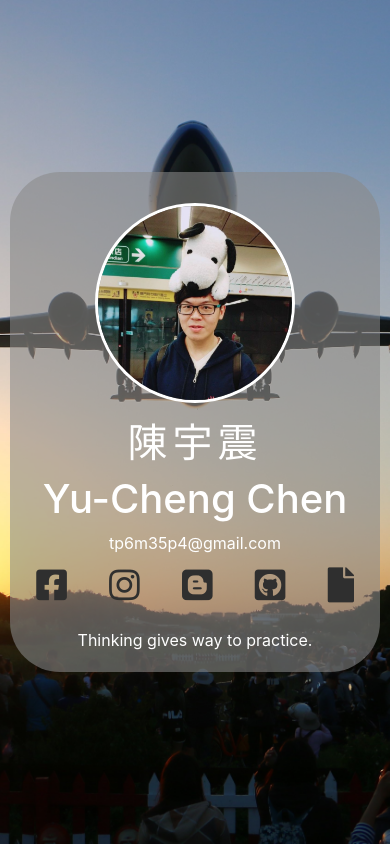
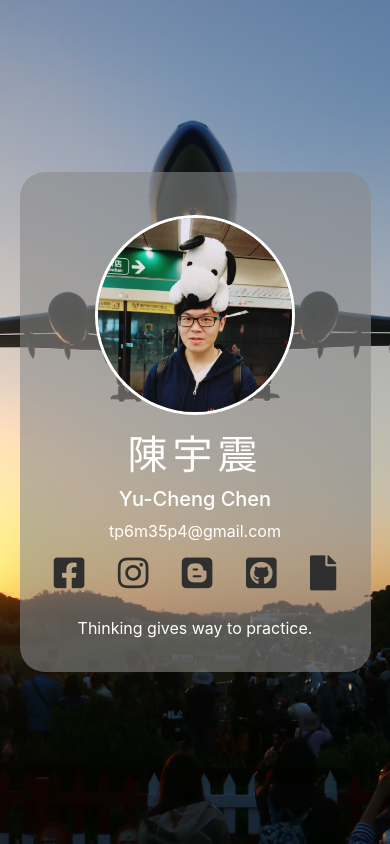
Before and after one commit to tp6m35p4/tp6m35p4.github.io, a plain HTML site: page index.html in a window 390 px wide. Drawn offline with nearby package versions, Linux system fonts and the light colour scheme.

Commit message:
RWD update supervise by night417

```diff
--- a/index.html
+++ b/index.html
@@ -42,8 +42,17 @@
             /* box-shadow: 0 0 0 10px rgba(237, 109, 0, 0.7); */
             color: white;
             margin: 0 10px 0 10px;
-            border-radius: 50px;
+            border-radius: 25px;
         }
+
+        .title {
+            /* margin-bottom: 0px; */
+            /* font-size: 60px; */
+
+
+            text-align: center;
+        }
+
 
         a {
             color: white;
@@ -54,13 +63,7 @@
             color: black;
         }
 
-        h1 {
-            /* margin-bottom: 0px; */
-            /* font-size: 60px; */
 
-
-            text-align: center;
-        }
 
         .madrine {
             letter-spacing: 5px;
@@ -73,15 +76,15 @@
             border-radius: 100%;
         }
 
-        ul {
+        .social-area {
             display: flex;
             flex-direction: row;
             justify-content: space-around;
-            width: 360px;
+            width: 60%;
             padding-left: 0px;
         }
 
-        ul li {
+        .social-area > li {
             list-style: none;
             font-size: 35px;
 
@@ -108,15 +111,25 @@
             margin-bottom: 1px;
             margin-top: 1px;
         }
-
+        @media (max-width: 768px) {
+            #main {
+                width: 90%;
+            }
+            .title {
+                font-size: 20px;
+            }
+            .social-area {
+                width: 90%;
+            }
+        }
     </style>
 </head>
 
 <body>
     <div id="main">
         <img class="mt-3" src="images/me.png" title="陳宇震 | Yu-Zhen Chen">
-        <h1 title="陳宇震 | Yu-Cheng Chen" class="mt-3 madrine">陳宇震</h1>
-        <h1>Yu-Cheng Chen</h1>
+        <h1 title="陳宇震 | Yu-Cheng Chen" class="mt-3 madrine tiile">陳宇震</h1>
+        <h1 class="title">Yu-Cheng Chen</h1>
 
         <div class="contact mb-1">
             <a data-target="email" href="mailto:tp6m35p4@gmail.com">
```
